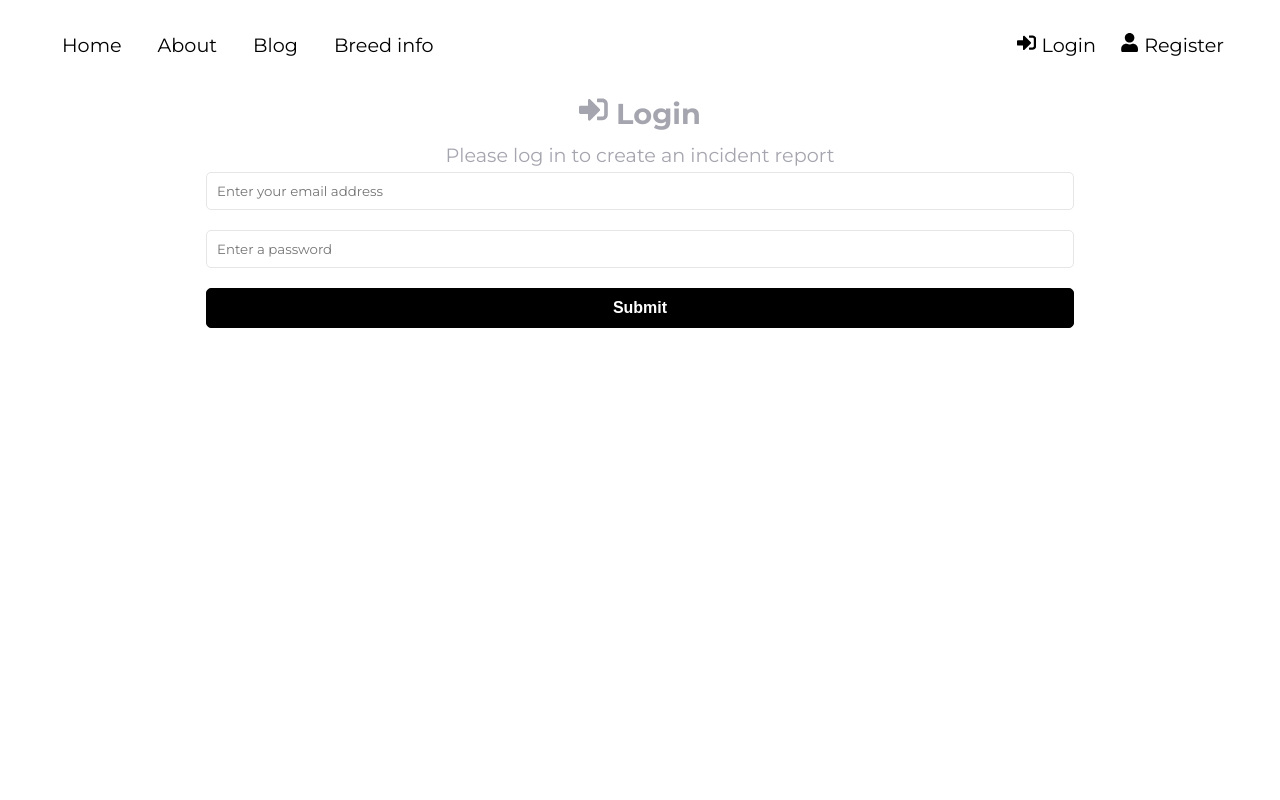
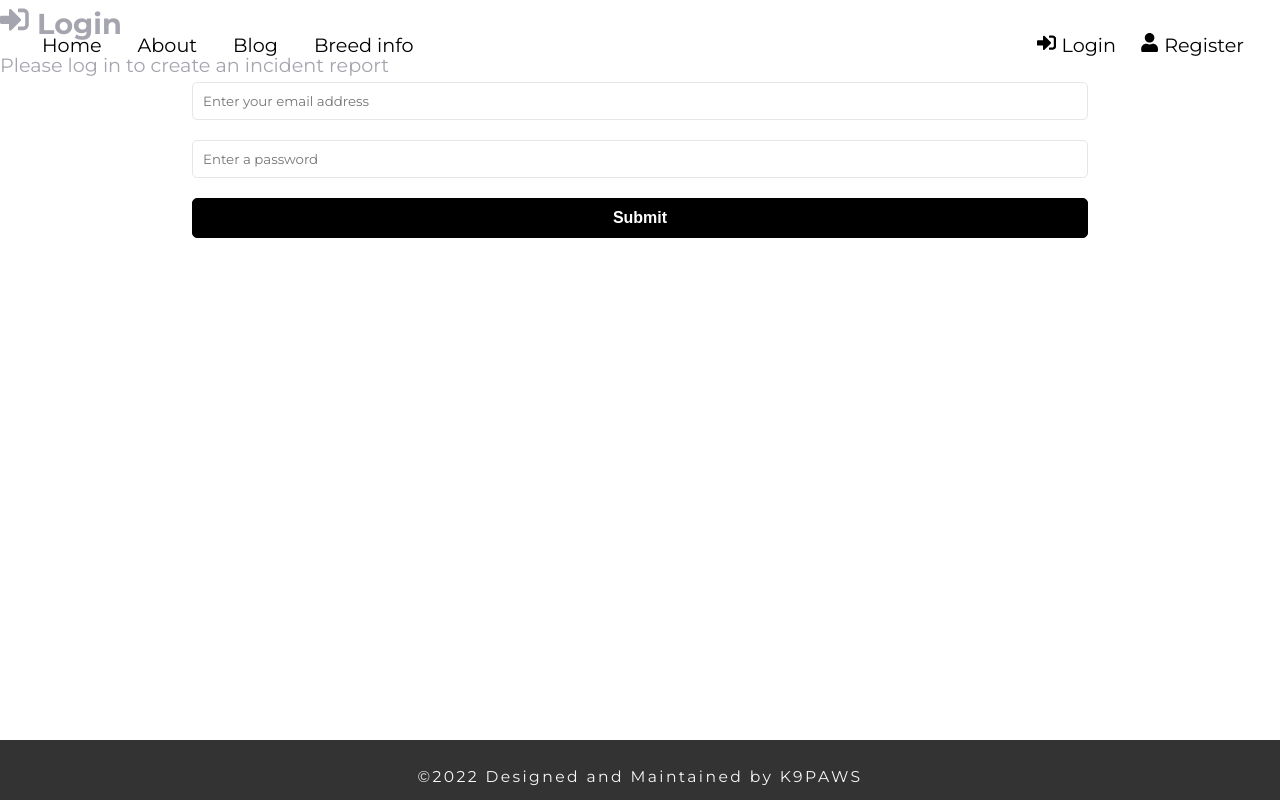
Before and after one commit to grosen-coding/k9paws-website, a React (Create React App) app in the folder frontend/: page /login in a window 1280 px wide. Built offline with nearby package versions, Linux system fonts and the light colour scheme.

Commit message:
home page styling, added footer component with header and footing minor styling

```diff
--- a/frontend/src/App.js
+++ b/frontend/src/App.js
@@ -15,13 +15,14 @@ import BlogPostList from "./pages/Blog/BlogPostList";
 import BlogPost from "./pages/Blog/BlogPost";
 import NewPostPage from "./pages/Blog/NewPostPage";
 import BreedSearch from "./pages/BreedSearch";
+import Footer from "./components/Footer";
 
 function App() {
   return (
     <>
       <Router>
+        <Header />
         <div className="wrapper">
-          <Header />
           <Routes>
             <Route path="/" element={<Home />} />
             <Route path="/login" element={<Login />} />
@@ -47,6 +48,7 @@ function App() {
             </Route>
           </Routes>
         </div>
+        <Footer />
       </Router>
       <ToastContainer />
     </>
--- /dev/null
+++ b/frontend/src/components/Footer.jsx
@@ -0,0 +1,10 @@
+
+
+function Footer() {
+  return (
+
+    <footer className="footer">&copy;2022 Designed and Maintained by K9PAWS</footer>
+  )
+}
+
+export default Footer
--- a/frontend/src/components/Header.jsx
+++ b/frontend/src/components/Header.jsx
@@ -15,7 +15,7 @@ function Header() {
  }
   return (
     <header className='header'>
-        <nav className='header-nav'>
+        <nav className='header-nav wrapper'>
             <div className="header-nav__left">
                 <ul>
                     <li><Link to="/">Home</Link></li>
--- a/frontend/src/index.scss
+++ b/frontend/src/index.scss
@@ -36,4 +36,4 @@
 
 // @import "sass/layout/navigation";
 @import "sass/layout/header";
-// @import "sass/layout/footer";
+@import "sass/layout/footer";
--- a/frontend/src/pages/Home.jsx
+++ b/frontend/src/pages/Home.jsx
@@ -5,14 +5,16 @@ function Home() {
 
     return (
         <>
-            <section className="heading">
+            <div className="main">
+              <div className="heading-primary">
                   <h1 className="heading-primary--main">
                           <span alt="Logo" class="logo">
                               K<span class="logo--nine">9</span>PAWS
                           </span>
                           </h1>
                   <h2 className="heading-primary--sub">Your canine education portal</h2>
-            </section>
+                </div>
+            </div>
 
         </>
     )
--- a/frontend/src/sass/components/_wrapper.scss
+++ b/frontend/src/sass/components/_wrapper.scss
@@ -2,6 +2,6 @@
   width: 100%;
   max-width: 110rem;
   margin: 0 auto;
-  padding: 0 20px;
-  text-align: center;
+  // padding: 0 20px;
+  // position: relative;
 }
--- a/frontend/src/sass/layout/_footer.scss
+++ b/frontend/src/sass/layout/_footer.scss
@@ -1,127 +1,14 @@
 .footer {
   background-color: $color-grey-very-dark;
-  padding: 3rem 0;
+  padding: 2rem 0;
   font-size: 1.3rem;
   color: $color-grey-light-1;
-  margin: 0 auto;
+  text-align: center;
+  // margin: 0 auto;
+  // margin: auto;
   width: 100%;
-  height: auto;
-
-  @include respond(tab-port) {
-    padding: 8rem 0;
-  }
-
-  @include respond(phone) {
-    padding: 11rem 0 3rem;
-  }
-
-  &__logo {
-    color: #eee;
-    font-size: 5rem;
-
-    .logo--nine {
-      font-size: 6rem;
-    }
-  }
-
-  &__logo-box {
-    width: 100%;
-    display: flex;
-    justify-content: center;
-    align-items: center;
-
-    @include respond(tab-port) {
-      margin-bottom: 4rem;
-    }
-  }
-
-  &__box {
-    display: flex;
-    justify-content: space-between;
-    height: auto;
-
-    @include respond(tab-port) {
-      flex-direction: column;
-      width: 100%;
-    }
-  }
-
-  &__left,
-  &__right {
-    width: 45%;
-  }
-
-  &__left,
-  &__right {
-    @include respond(tab-port) {
-      width: 90%;
-      margin: 0 auto;
-    }
-  }
-
-  &__navigation {
-    border-top: 1px solid $color-grey-dark;
-    padding-top: 2rem;
-    text-align: center;
-    width: 100%;
-
-    @include respond(tab-port) {
-      width: 100%;
-      margin-top: -20rem;
-      font-size: 1.5rem;
-    }
-  }
-
-  &__list {
-    list-style: none;
-    display: flex;
-    justify-content: space-between;
-  }
-
-  &__item {
-    display: inline-block;
-
-    &:not(:last-child) {
-      margin-right: 6rem;
-
-      @include respond(tab-land) {
-        margin-right: 1.5rem;
-      }
-
-      @include respond(tab-port) {
-        margin-right: 6.5rem;
-      }
-
-      @include respond(phone) {
-        margin-right: 3.5rem;
-      }
-    }
-  }
-
-  &__link {
-    transition: 0.2s ease;
-    color: $color-grey-light-1;
-    text-decoration: none;
-    text-transform: uppercase;
-    display: inline-block;
-    background-color: $color-grey-very-dark;
-
-    &:hover,
-    &:active {
-      color: $color-primary;
-      box-shadow: 0 1rem 2rem rgba(0, 0, 0, 0.4);
-      transform: rotate(5deg) scale(1.2);
-    }
-  }
-
-  &__copyright {
-    border-top: 1px solid $color-grey-dark;
-    padding-top: 2rem;
-    width: 100%;
-    text-align: center;
-
-    @include respond(tab-port) {
-      width: 100%;
-    }
-  }
+  height: 5rem;
+  position: fixed;
+  bottom: 0;
+  letter-spacing: .2rem;
 }
--- a/frontend/src/sass/layout/_header.scss
+++ b/frontend/src/sass/layout/_header.scss
@@ -1,12 +1,19 @@
 .header {
   width: 100%;
-  height: auto;
+  max-width: 100%;
+  height: 8rem;
+  position: fixed;
+  top: 0;
+
 
   &-nav {
     display: flex;
     justify-content: space-between;
     align-items: center;
     padding: 2rem;
+    width: 100%;
+    // height: 8rem;
+
 
     // border: 1px solid red;
 
--- a/frontend/src/styles/index.css
+++ b/frontend/src/styles/index.css
@@ -246,16 +246,22 @@ body {
 }
 
 .heading-primary {
-  color: #000;
-  text-align: center;
   cursor: default;
+  position: absolute;
+  width: -webkit-fit-content;
+  width: -moz-fit-content;
+  width: fit-content;
+  top: 50%;
+  left: 50%;
+  -webkit-transform: translate(-50%, -50%);
+          transform: translate(-50%, -50%);
 }
 .heading-primary--main {
   text-transform: uppercase;
   font-size: 5rem;
   font-weight: 600;
   letter-spacing: 1.5rem;
-  margin: 10rem 0 2rem;
+  margin-bottom: 5rem;
   -webkit-animation: scaleIn 2s;
           animation: scaleIn 2s;
   -webkit-backface-visibility: hidden;
@@ -409,6 +415,13 @@ body {
   margin-top: 10rem !important;
 }
 
+.main {
+  width: 100%;
+  height: 100vh;
+  text-align: center;
+  position: relative;
+}
+
 .report-desc {
   margin: 20px 0;
   font-size: 17px;
@@ -551,8 +564,6 @@ body {
   width: 100%;
   max-width: 110rem;
   margin: 0 auto;
-  padding: 0 20px;
-  text-align: center;
 }
 
 .form {
@@ -687,7 +698,10 @@ body {
 
 .header {
   width: 100%;
-  height: auto;
+  max-width: 100%;
+  height: 8rem;
+  position: fixed;
+  top: 0;
 }
 .header-nav {
   display: -webkit-box;
@@ -700,6 +714,7 @@ body {
       -ms-flex-align: center;
           align-items: center;
   padding: 2rem;
+  width: 100%;
 }
 .header-nav__left ul {
   display: -webkit-box;
@@ -717,3 +732,16 @@ body {
 .header-nav__right ul li {
   padding: 0 1rem;
 }
+
+.footer {
+  background-color: #333;
+  padding: 2rem 0;
+  font-size: 1.3rem;
+  color: #f7f7f7;
+  text-align: center;
+  width: 100%;
+  height: 5rem;
+  position: fixed;
+  bottom: 0;
+  letter-spacing: 0.2rem;
+}
```
Also changed, not shown: frontend/src/sass/base/_typography.scss (+8 -3 lines), frontend/src/sass/pages/_home.scss (+8 -3 lines). Lines whose indentation alone changed are shown as unchanged.
